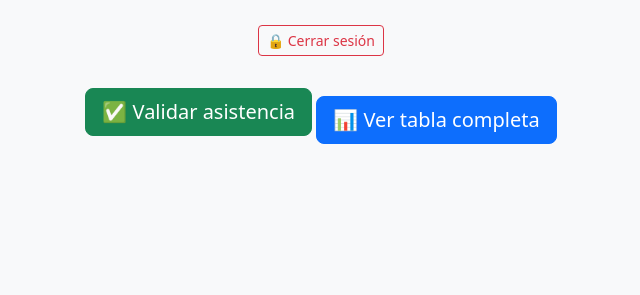
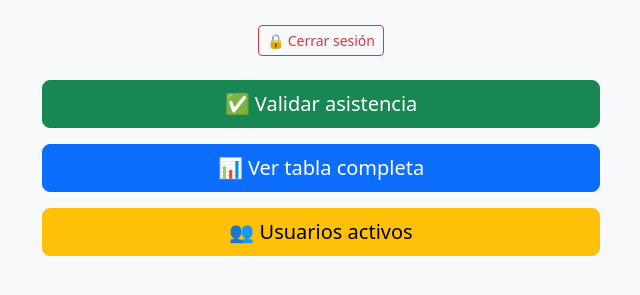
Before and after one commit to GustavoPenhape/MonitoringDashboard, a Django app: template dashboard/templates/dashboard/dashboard_usuario.html in a window 1280 px wide. Shown: the part 117-412 px from the top of the page, without its empty margins (319-959 px from the left). Run offline with Django 5.2, Linux system fonts and the light colour scheme; the template is opened without the code that fills it, so the values that code supplies are empty.

Commit message:
cambios nueva tabla activos

```diff
--- a/dashboard/templates/dashboard/dashboard_usuario.html
+++ b/dashboard/templates/dashboard/dashboard_usuario.html
@@ -14,7 +14,6 @@
             <a href="{% url 'logout' %}" class="btn btn-outline-danger btn-sm mt-2">🔒 Cerrar sesión</a>
         </div>
 
-        <!-- Mostrar mensajes (por ejemplo, si se validó asistencia) -->
         {% if messages %}
             <div class="alert alert-success" role="alert">
                 {% for message in messages %}
@@ -23,15 +22,19 @@
             </div>
         {% endif %}
 
-        <!-- Botón Validar asistencia -->
-        <a href="{% url 'validar_asistencia' %}" class="btn btn-success btn-lg">
-            ✅ Validar asistencia
-        </a>
+        <div class="d-grid gap-3 col-6 mx-auto">
+            <a href="{% url 'validar_asistencia' %}" class="btn btn-success btn-lg">
+                ✅ Validar asistencia
+            </a>
 
-        <!-- Botón Ver tabla Dynamo -->
-        <a href="{% url 'ver_dynamo' %}" class="btn btn-primary btn-lg mt-3">
-            📊 Ver tabla completa
-        </a>
+            <a href="{% url 'ver_dynamo' %}" class="btn btn-primary btn-lg">
+                📊 Ver tabla completa
+            </a>
+
+            <a href="{% url 'ver_usuarios_activos' %}" class="btn btn-warning btn-lg">
+                👥 Usuarios activos
+            </a>
+        </div>
     </div>
 
     <script src="https://cdn.jsdelivr.net/npm/bootstrap@5.3.3/dist/js/bootstrap.bundle.min.js"></script>
--- a/sitio_web/urls.py
+++ b/sitio_web/urls.py
@@ -1,6 +1,6 @@
 from django.contrib import admin
 from django.urls import path
-from dashboard.views import login_view, authorize_view, logout_view, ver_dashboard, dashboard_usuario, validar_asistencia, redireccion_por_grupo, ver_tabla_dynamo
+from dashboard.views import login_view, authorize_view, logout_view, ver_dashboard, dashboard_usuario, validar_asistencia, redireccion_por_grupo, ver_tabla_dynamo, ver_usuarios_activos
 
 from django.conf import settings
 from django.conf.urls.static import static
@@ -12,8 +12,8 @@ urlpatterns = [
     path("", redireccion_por_grupo, name="inicio"),
     path("usuario/", dashboard_usuario, name="dashboard_usuario"),
     path("usuario/validar-asistencia/", validar_asistencia, name="validar_asistencia"),
-    path("usuario/ver-dynamo/", ver_tabla_dynamo, name="ver_dynamo")
-
+    path("usuario/ver-dynamo/", ver_tabla_dynamo, name="ver_dynamo"),
+    path("usuario/usuarios-activos/", ver_usuarios_activos, name="ver_usuarios_activos"),
 ]
 # 👇 Esto permite servir archivos estáticos cuando DEBUG = False
 if not settings.DEBUG:
```
Also changed, not shown: dashboard/views.py (+17 -0 lines).
